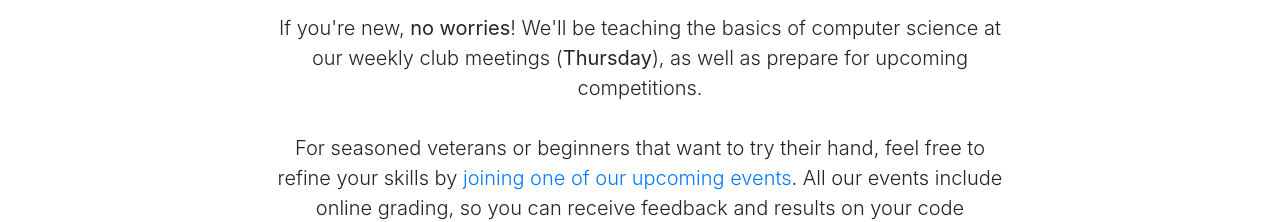
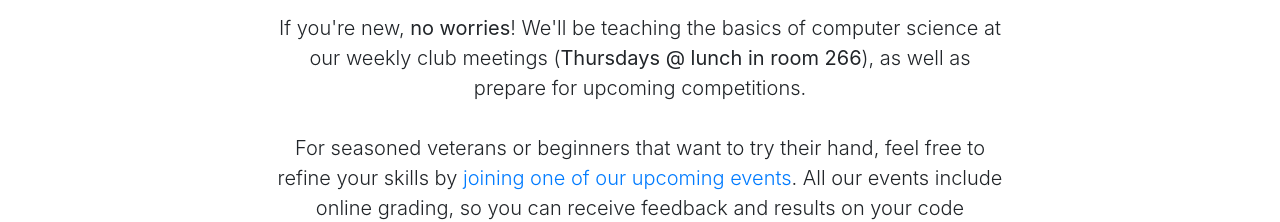
Before and after one commit to redside100/eomcs.club, a website with bundled scripts: page index.html in a window 1280 px wide. Shown: the part 582-804 px from the top of the page. Built offline with nearby package versions, Linux system fonts and the light colour scheme.

Commit message:
Added time and location info

```diff
--- a/index.html
+++ b/index.html
@@ -68,7 +68,7 @@
           <div class="col-lg-8 mx-auto">
             <h2>Welcome to Earl of March CS!</h2>
 			<p class="lead" style="text-align: center"><i>The official home of EoM Computer Science.</i></p>
-            <p class="lead" style="text-align: center">If you're new, <b>no worries</b>! We'll be teaching the basics of computer science at our weekly club meetings (<b>Thursday</b>), as well as prepare for upcoming competitions.<br><br>For seasoned veterans or beginners that want to try their hand, feel free to refine your skills by <a href="#upcomingevents" class="js-scroll-trigger">joining one of our upcoming events</a>. All our events include online grading, so you can receive feedback and results on your code submissions in real-time.<br><br> If you're in need for some resources, have a look below.</p>
+            <p class="lead" style="text-align: center">If you're new, <b>no worries</b>! We'll be teaching the basics of computer science at our weekly club meetings (<b>Thursdays @ lunch in room 266</b>), as well as prepare for upcoming competitions.<br><br>For seasoned veterans or beginners that want to try their hand, feel free to refine your skills by <a href="#upcomingevents" class="js-scroll-trigger">joining one of our upcoming events</a>. All our events include online grading, so you can receive feedback and results on your code submissions in real-time.<br><br> If you're in need for some resources, have a look below.</p>
 			<br><hr><br>
 			<h2>Registration is open!</h2><br>
 			 <p class="lead" style="text-align: center"><a href="https://docs.google.com/forms/d/e/1FAIpQLSdQJzjUSBisYQRXzwaz3Ckrm7vbhGPB92FTSCyhiY24-MlFRQ/viewform"><button style="width: 95px">Register</button></a></p>
```
